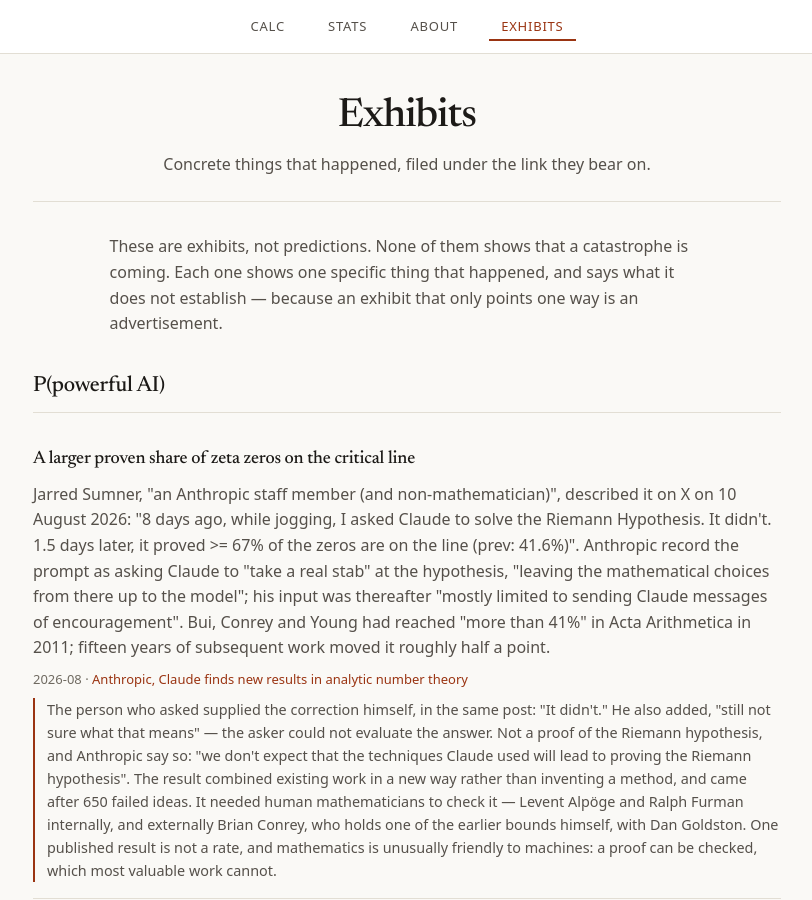
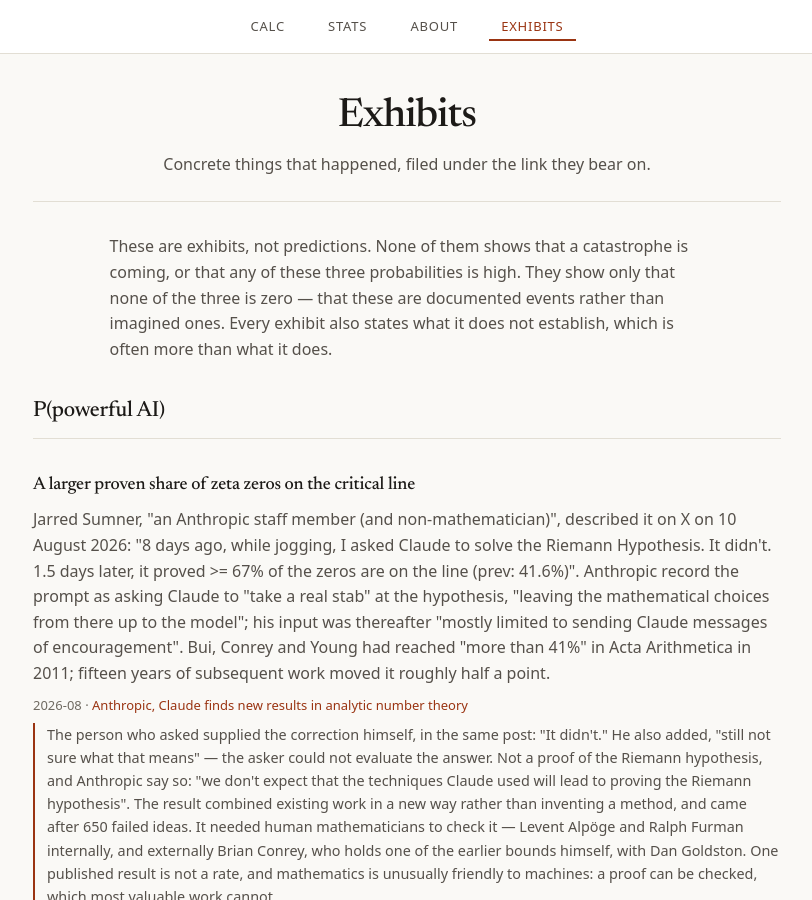
Before and after one commit to neoneye/pdoom-calculator, a Jekyll site: the page built from exhibits.html, in a window 1280 px wide and 900 px high. Shown: the whole window, without its empty margins (233-1045 px from the left). Built offline with Jekyll 4.4.1, drawn with Linux system fonts in a browser that asks for light colours.

Commit message:
State the actual claim: the values are non-zero

```diff
--- a/exhibits.html
+++ b/exhibits.html
@@ -11,9 +11,10 @@ permalink: /exhibits/
 
   <p class="exhibit-preamble">
     These are exhibits, not predictions. None of them shows that a catastrophe is
-    coming. Each one shows one specific thing that happened, and says what it does
-    not establish &mdash; because an exhibit that only points one way is an
-    advertisement.
+    coming, or that any of these three probabilities is high. They show only that
+    none of the three is zero &mdash; that these are documented events rather than
+    imagined ones. Every exhibit also states what it does not establish, which is
+    often more than what it does.
   </p>
 
   {% assign groups = "powerfulAi,dangerousBehavior,globalCatastrophe" | split: "," %}
```
